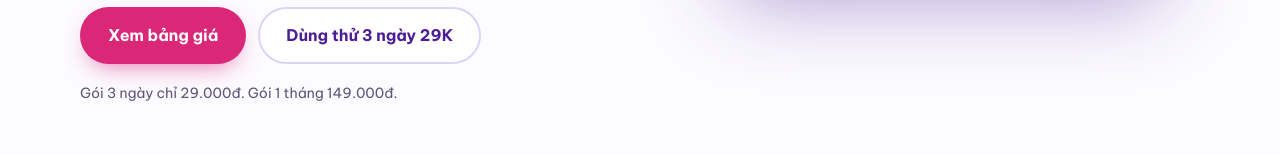
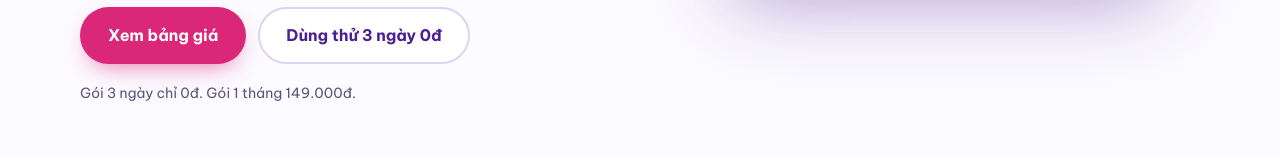
Before and after one commit to huynv-0406/web-tool-ai, a plain HTML site: page index.html in a window 1280 px wide. Shown: the part 628-783 px from the top of the page. Drawn offline with Linux system fonts and the light colour scheme.

Commit message:
Update index.html

```diff
--- a/index.html
+++ b/index.html
@@ -6,7 +6,7 @@
 <title>HAYZA AI MUSE PRO – Tool làm video AI bán hàng trên Muse tự động từ A đến Z</title>
 <meta name="description" content="Nhập ảnh sản phẩm, tool tự lập kịch bản, tạo ảnh từng cảnh, tạo video và ghép phim hoàn chỉnh có giọng đọc, nhạc nền, phụ đề. Gói 3 ngày 29K, 1 tháng 149K, 1 năm 499K.">
 <meta property="og:title" content="HAYZA AI MUSE PRO – Làm video AI bán hàng trên Muse chỉ với vài cú bấm">
-<meta property="og:description" content="Lập kịch bản → tạo ảnh → tạo video → ghép phim. Gói 3 ngày 29K, 1 tháng 149K, 1 năm chỉ 499K.">
+<meta property="og:description" content="Lập kịch bản → tạo ảnh → tạo video → ghép phim. Gói 3 ngày 0đ, 1 tháng 149K, 1 năm chỉ 499K.">
 <meta property="og:type" content="website">
 <meta name="theme-color" content="#5b21b6">
 <link rel="preconnect" href="https://fonts.googleapis.com">
@@ -285,9 +285,9 @@ footer{padding:28px 0 96px;text-align:center;color:var(--ink-soft);font-size:14p
       <p class="lead">HAYZA AI MUSE PRO tự lập kịch bản, tạo ảnh từng cảnh, tạo video từ ảnh rồi ghép thành phim bán hàng hoàn chỉnh — có giọng đọc, nhạc nền, phụ đề, logo shop. Không cần quay, không cần diễn viên, không cần dựng phim. Chọn giọng vùng miền, ngôn ngữ, phong cách video theo ý bạn.</p>
       <div class="cta-row">
         <a class="btn btn-pink" href="#bang-gia">Xem bảng giá</a>
-        <a class="btn btn-ghost" href="https://zalo.me/0345836356" target="_blank" rel="noopener">Dùng thử 3 ngày 29K</a>
+        <a class="btn btn-ghost" href="https://zalo.me/0345836356" target="_blank" rel="noopener">Dùng thử 3 ngày 0đ</a>
       </div>
-      <p class="hero-note">Gói 3 ngày chỉ 29.000đ. Gói 1 tháng 149.000đ.</p>
+      <p class="hero-note">Gói 3 ngày chỉ 0đ. Gói 1 tháng 149.000đ.</p>
     </div>
 
     <div class="mock" aria-hidden="true">
@@ -611,7 +611,7 @@ footer{padding:28px 0 96px;text-align:center;color:var(--ink-soft);font-size:14p
     <h2>Thử một video thật, rồi quyết định</h2>
     <p>Dùng thử 3 ngày chỉ 29.000đ, hoặc chọn thẳng gói 1 năm với giá 499.000đ.</p>
     <div class="cta-row">
-      <a class="btn btn-pink" href="https://zalo.me/0345836356" target="_blank" rel="noopener">Dùng thử 3 ngày 29K</a>
+      <a class="btn btn-pink" href="https://zalo.me/0345836356" target="_blank" rel="noopener">Dùng thử 3 ngày 0đ</a>
       <a class="btn btn-ghost" href="tel:0345836356" style="background:transparent;color:#fff;border-color:rgba(255,255,255,.4)">Gọi 0345.83.63.56</a>
     </div>
   </div>
```
